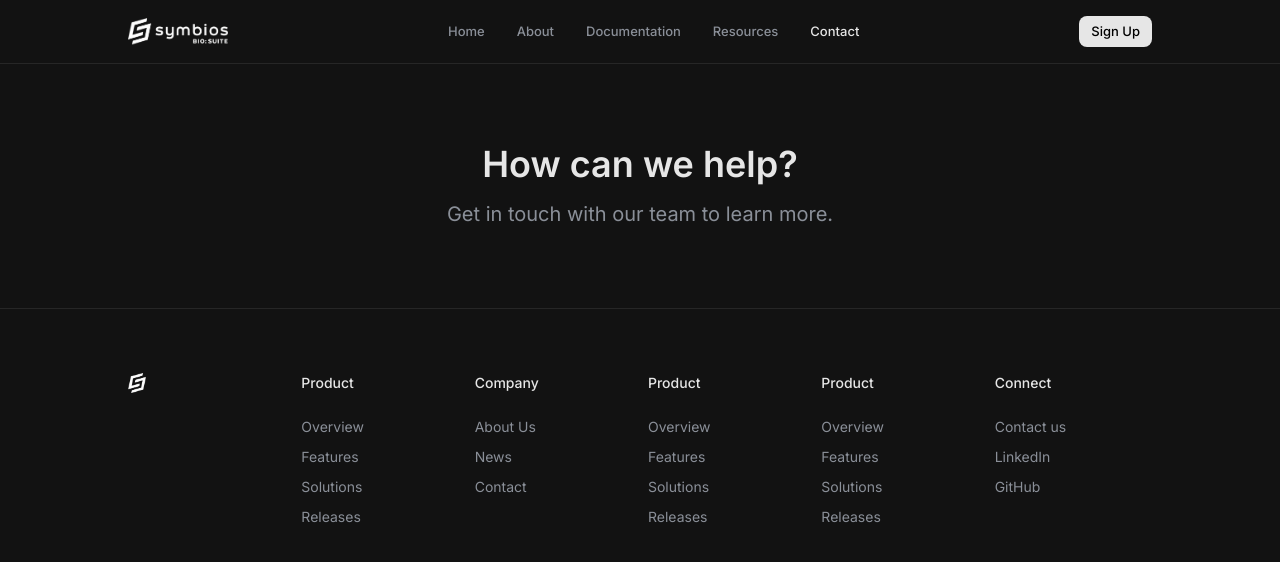
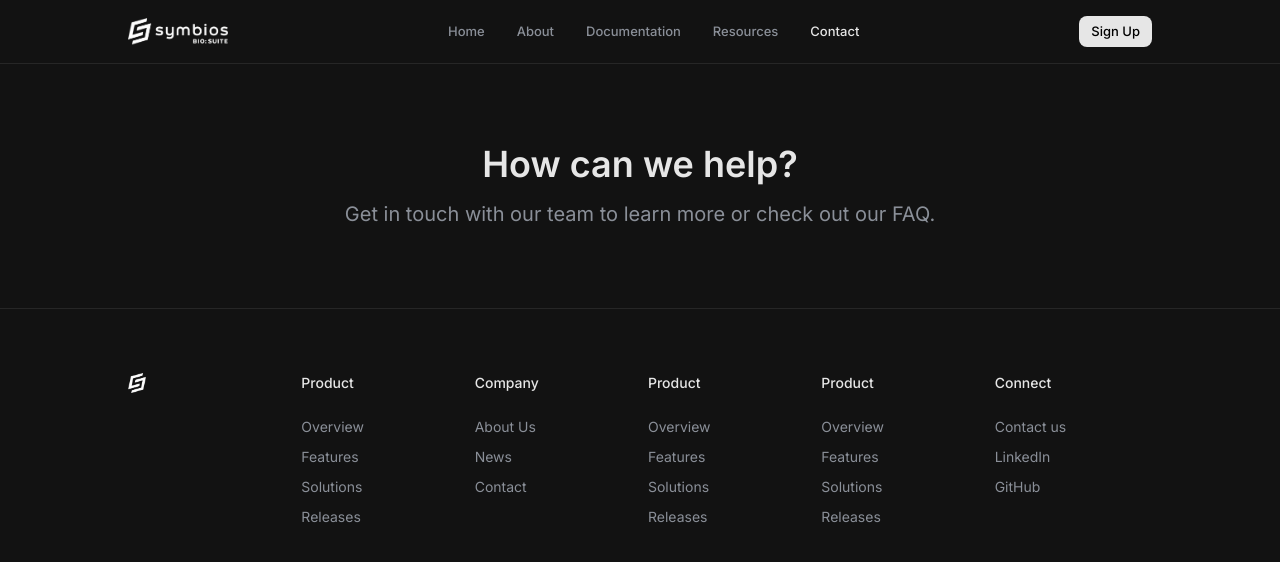
Before and after one commit to spencerhum04/symbios, a React (Vite) app: page /contact in a window 1280 px wide. Shown: the top 562 px of the page. Built offline with nearby package versions, Linux system fonts and the light colour scheme.

Commit message:
fix: deployment error

```diff
--- a/src/routes/contact/sections/hero.tsx
+++ b/src/routes/contact/sections/hero.tsx
@@ -3,7 +3,7 @@ export default function Hero() {
         <div className="px-6 sm:px-32">
             <div className="flex flex-col text-center flex flex-col gap-4">
                 <div className="text-4xl font-semibold">How can we help?</div>
-                <div className="text-xl text-stone">Get in touch with our team to learn more.</div>
+                <div className="text-xl text-stone">Get in touch with our team to learn more or check out our FAQ.</div>
             </div>
         </div>
     )
```
